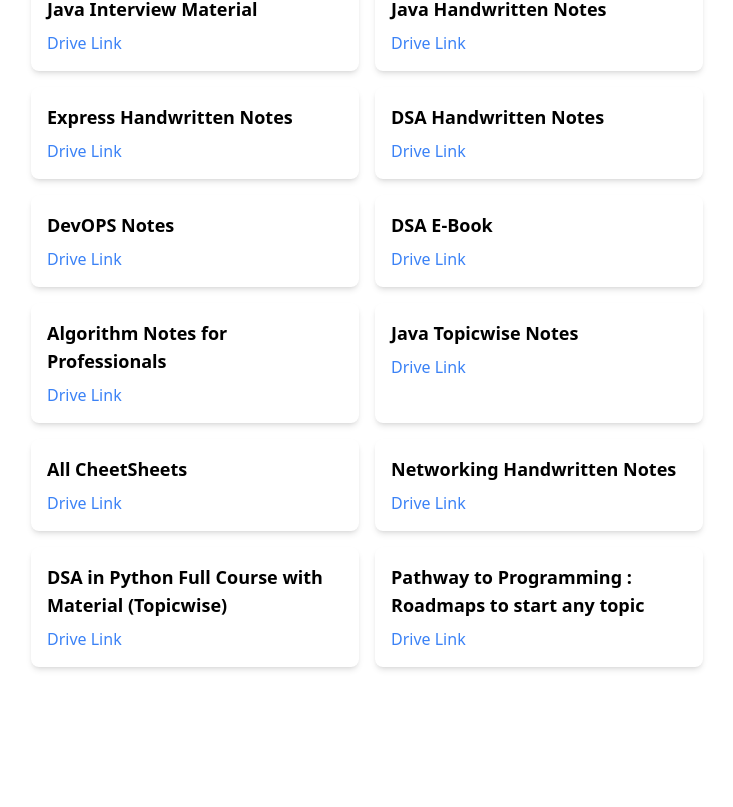
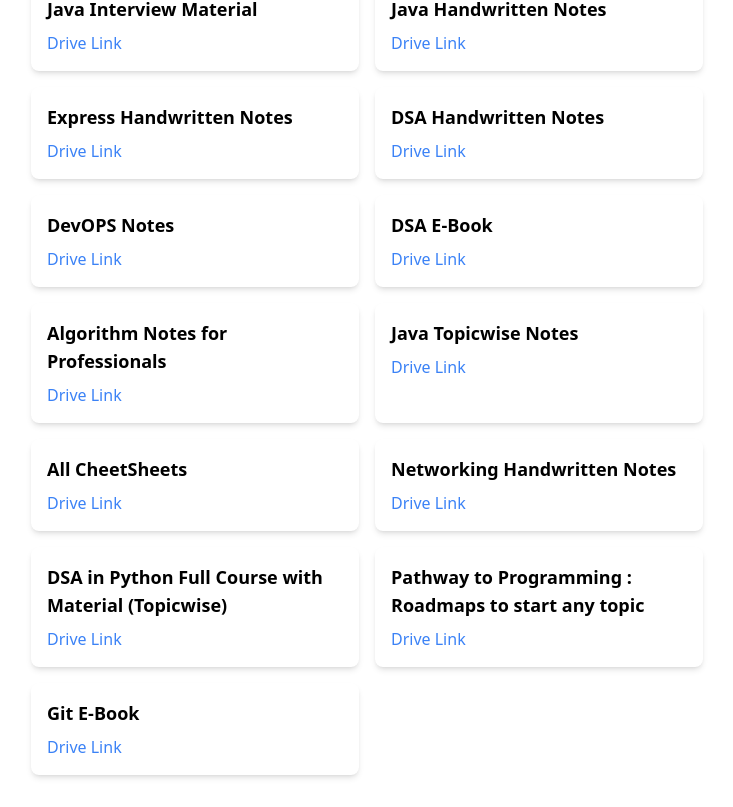
Before and after one commit to OctoTechHub/studysource, a React (Vite) app: page /notes in a window 1280 px wide. Shown: the part 1019-1826 px from the top of the page, without its empty margins (273-1006 px from the left). Before the commit the page ends 1718 px from the top, so only its background shows below. Built offline with nearby package versions, Linux system fonts and the light colour scheme.

Commit message:
Uploaded an e-book for git

```diff
--- a/src/material.ts
+++ b/src/material.ts
@@ -183,5 +183,9 @@
    {
     title: 'Pathway to Programming : Roadmaps to start any topic',
     driveLink: 'https://drive.google.com/drive/folders/1OwqiY5xXhjEIH5eqKVHOA-G9WA749BEO?usp=drive_link'
+   },
+   {
+    title: 'Git E-Book',
+    driveLink: 'https://drive.google.com/file/d/1W1BdH3Esv3VgF1tkrUzxHswc7jxzwscM/view?usp=drive_link'
    }
  ]
```
